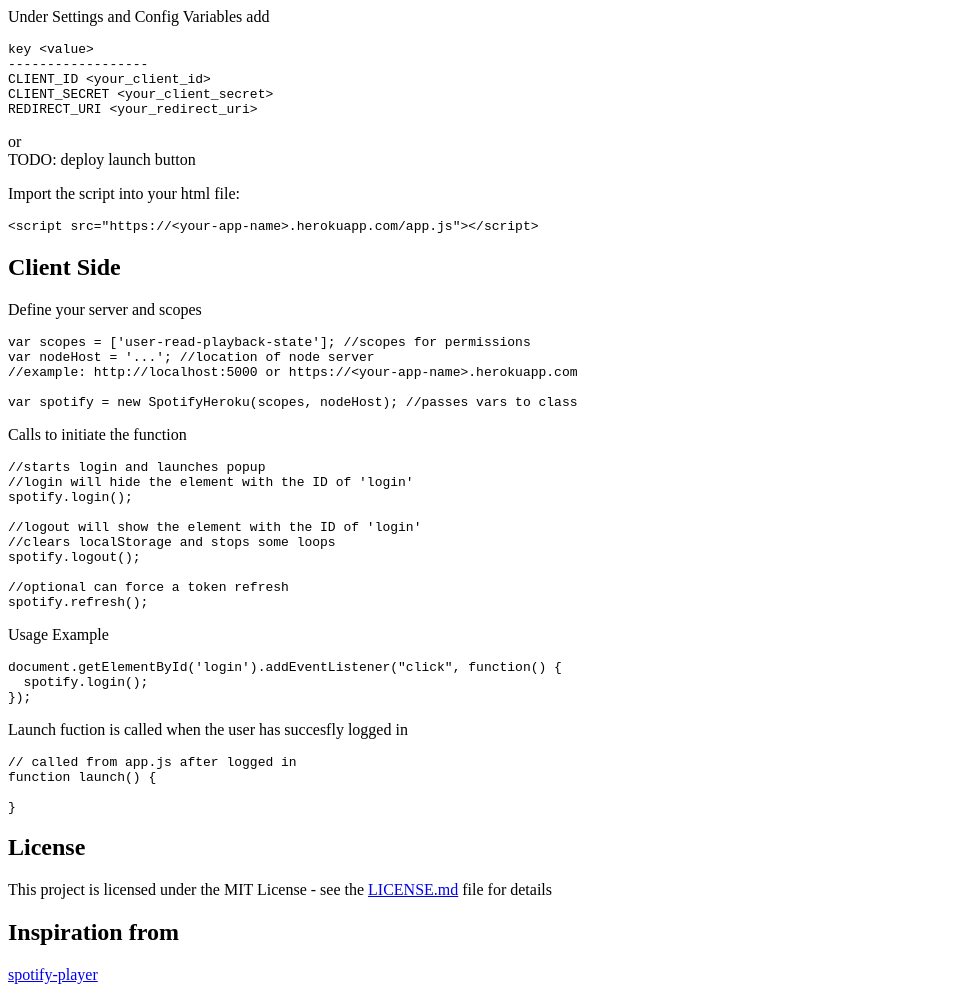
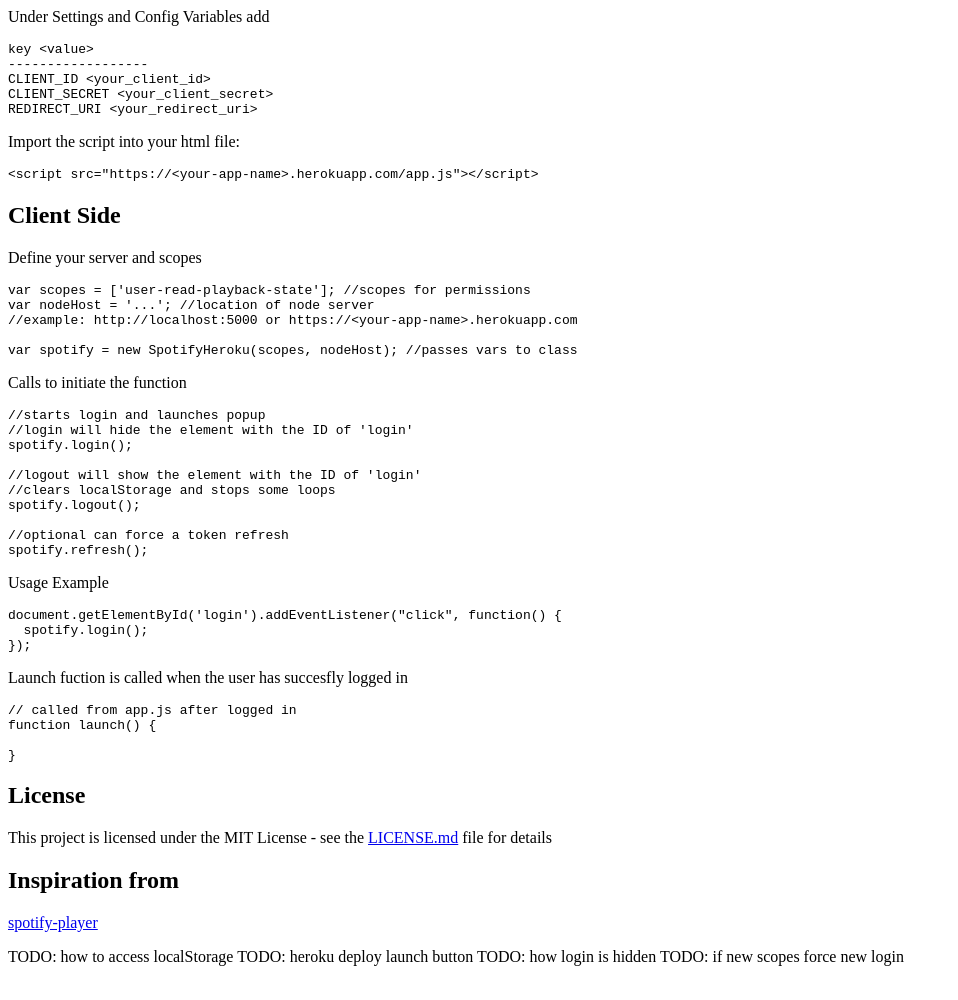
Before and after one commit to massivelines/login-node-for-spotify, a website: page README.html in a window 1280 px wide. Shown: the part 860-1860 px from the top of the page, without its empty margins (0-958 px from the left). Drawn offline with Linux system fonts and the light colour scheme.

Commit message:
updated readme

```diff
--- a/README.html
+++ b/README.html
@@ -44,8 +44,7 @@
 CLIENT_ID &lt;your_client_id&gt;
 CLIENT_SECRET &lt;your_client_secret&gt;
 REDIRECT_URI &lt;your_redirect_uri&gt;
-</code></pre><p>or<br>TODO: deploy launch button</p>
-<p>Import the script into your html file:</p>
+</code></pre><p>Import the script into your html file:</p>
 <pre><code class="lang-html">&lt;script src=&quot;https://&lt;your-app-name&gt;.herokuapp.com/app.js&quot;&gt;&lt;/script&gt;
 </code></pre>
 <h2 id="client-side">Client Side</h2>
@@ -83,6 +82,10 @@
 <p>This project is licensed under the MIT License - see the <a href="LICENSE.md">LICENSE.md</a> file for details</p>
 <h2 id="inspiration-from">Inspiration from</h2>
 <p><a href="https://github.com/JMPerez/spotify-player">spotify-player</a></p>
+<p>TODO: how to access localStorage
+TODO: heroku deploy launch button
+TODO: how login is hidden
+TODO: if new scopes force new login</p>
 
       </body>
     </html>
```
Also changed, not shown: README.md.
